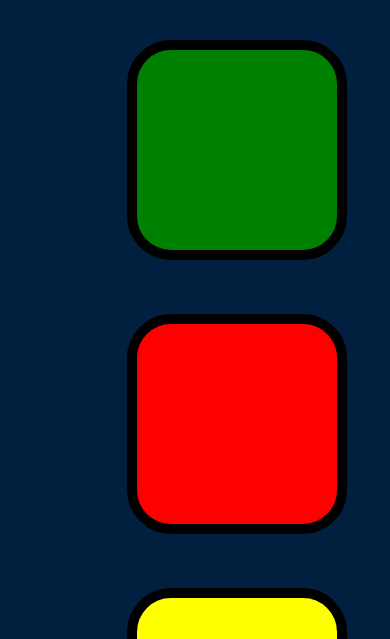
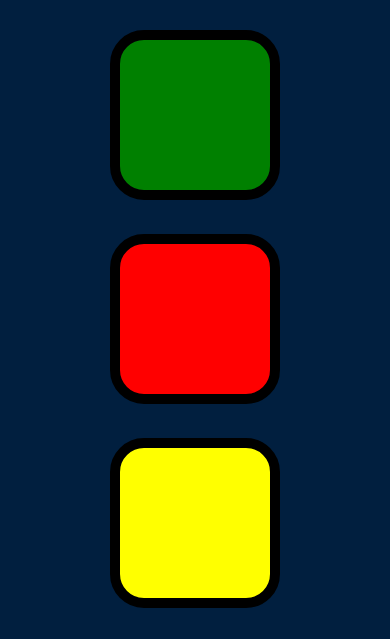
Before and after one commit to crisbel-enobay/Personal-Landing-Page, a plain HTML site: page page/SimonGame/index.html in a window 390 px wide. Shown: the part 166-805 px from the top of the page. Drawn offline with nearby package versions, Linux system fonts and the light colour scheme.

Commit message:
responsive web

```diff
--- a/page/SimonGame/styles.css
+++ b/page/SimonGame/styles.css
@@ -12,11 +12,9 @@ body {
 
 .container {
   display: block;
-  width: 50%;
+  width: 80%;
   margin: auto;
-
 }
-
 .btn {
   margin: 25px;
   display: inline-block;
@@ -51,3 +49,22 @@ body {
   box-shadow: 0 0 20px white;
   background-color: grey;
 }
+@media (max-width: 970px){
+  .btn {
+    margin: 20px;
+    display: inline-block;
+    height: 150px;
+    width: 150px;
+  }
+}
+@media (max-width: 650px){
+  .btn {
+    margin: 15px;
+    display: inline-block;
+    height: 150px;
+    width: 150px;
+  }
+  .container{
+    width: 100%;
+  }
+}
```
Also changed, not shown: page/QuizApp/style.css (+16 -1 lines).
